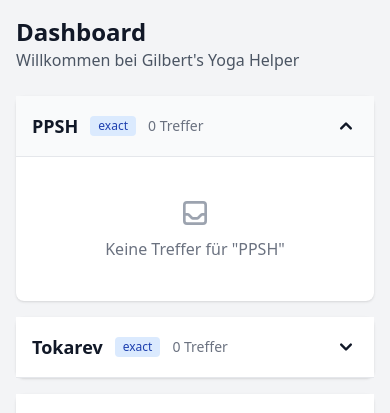
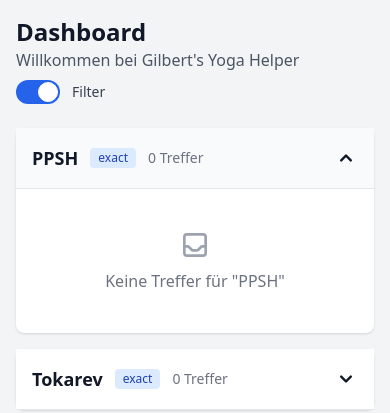
Before and after one commit to gilbert-grape/gilberts-yoga-helper, a FastAPI app: page / in a window 390 px wide; the page is wider, and only the part inside the window is pictured. Shown: the part 73-486 px from the top of that part. Run offline with FastAPI, Linux system fonts and the light colour scheme; data comes from the database, SQL or seed files in the repository; data that the repository does not hold is empty; some libraries are stand-ins or nearby versions.

Commit message:
Add filter toggle to dashboard for exclude terms
Toggle switch allows showing/hiding matches containing exclude terms.
Filter is enabled by default; unchecking shows all matches.

Co-Authored-By: Claude Opus 4.5 <noreply@anthropic.com>

```diff
--- a/backend/main.py
+++ b/backend/main.py
@@ -60,6 +60,7 @@ from backend.database import (
     get_new_match_count,
     mark_matches_as_seen,
     get_all_exclude_terms_sorted,
+    get_active_exclude_terms,
     get_exclude_term_by_id,
     get_exclude_term_by_term,
     create_exclude_term,
@@ -200,7 +201,11 @@ templates = Jinja2Templates(directory=str(FRONTEND_DIR / "templates"))
 
 
 @app.get("/")
-async def dashboard(request: Request, db: Session = Depends(get_db)):
+async def dashboard(
+    request: Request,
+    db: Session = Depends(get_db),
+    filter: bool = True,
+):
     """
     Dashboard home page showing all matches grouped by search term.
 
@@ -209,6 +214,11 @@ async def dashboard(request: Request, db: Session = Depends(get_db)):
     - Count of new (unseen) matches per group and total
     - Empty state for search terms with no matches
     - Duplicate filtering based on hide_seen_matches setting
+    - Exclude term filtering (matches containing exclude terms are hidden)
+
+    Args:
+        filter: If True (default), hide matches containing exclude terms.
+                If False, show all matches including those with exclude terms.
 
     After displaying, marks all matches as seen so they won't
     appear as "new" on the next visit.
@@ -216,7 +226,16 @@ async def dashboard(request: Request, db: Session = Depends(get_db)):
     # Get all search terms (including those with no matches), sorted by sort_order
     search_terms = get_all_search_terms(db)
 
-    # Build groups with matches, filtering duplicates based on hide_seen_matches
+    # Get active exclude terms for filtering
+    exclude_terms = get_active_exclude_terms(db)
+    exclude_patterns = [et.term.lower() for et in exclude_terms]
+
+    def matches_exclude_term(title: str) -> bool:
+        """Check if a title contains any exclude term (case-insensitive)."""
+        title_lower = title.lower()
+        return any(pattern in title_lower for pattern in exclude_patterns)
+
+    # Build groups with matches, filtering duplicates and optionally exclude terms
     groups = []
     total_count = 0
     total_new_count = 0
@@ -225,14 +244,20 @@ async def dashboard(request: Request, db: Session = Depends(get_db)):
     for term in search_terms:
         all_matches = get_matches_by_search_term(db, term.id)
 
+        # Filter out matches containing exclude terms (only if filter is enabled)
+        if filter:
+            filtered_matches = [m for m in all_matches if not matches_exclude_term(m.title)]
+        else:
+            filtered_matches = list(all_matches)
+
         # Filter out duplicates if hide_seen_matches is enabled
         if term.hide_seen_matches:
-            matches = [m for m in all_matches if m.url not in seen_urls]
+            matches = [m for m in filtered_matches if m.url not in seen_urls]
         else:
-            matches = all_matches
+            matches = filtered_matches
 
         # Add all match URLs from this term to the seen set (for filtering later terms)
-        for m in all_matches:
+        for m in filtered_matches:
             seen_urls.add(m.url)
 
         new_count = sum(1 for m in matches if m.is_new)
@@ -254,6 +279,7 @@ async def dashboard(request: Request, db: Session = Depends(get_db)):
             "groups": groups,
             "total_count": total_count,
             "new_count": total_new_count,
+            "filter_enabled": filter,
         },
     )
 
--- a/frontend/templates/dashboard.html
+++ b/frontend/templates/dashboard.html
@@ -18,6 +18,13 @@
                     Willkommen bei Gilbert's Yoga Helper
                 {% endif %}
             </p>
+        </div>
+        <div class="flex items-center mt-2 sm:mt-0">
+            <label class="inline-flex items-center cursor-pointer">
+                <input type="checkbox" id="filter-checkbox" class="sr-only peer" {% if filter_enabled %}checked{% endif %}>
+                <div class="relative w-11 h-6 bg-gray-200 peer-focus:outline-none peer-focus:ring-4 peer-focus:ring-blue-300 rounded-full peer peer-checked:after:translate-x-full rtl:peer-checked:after:-translate-x-full peer-checked:after:border-white after:content-[''] after:absolute after:top-[2px] after:start-[2px] after:bg-white after:border-gray-300 after:border after:rounded-full after:h-5 after:w-5 after:transition-all peer-checked:bg-blue-600"></div>
+                <span class="ms-3 text-sm font-medium text-gray-700">Filter</span>
+            </label>
         </div>
     </div>
 </div>
@@ -75,5 +82,10 @@
             }
         });
     });
+
+    // Filter checkbox - navigate to toggle exclude term filtering
+    document.getElementById('filter-checkbox').addEventListener('change', function() {
+        window.location.href = '/?filter=' + (this.checked ? 'true' : 'false');
+    });
 </script>
 {% endblock %}
```
